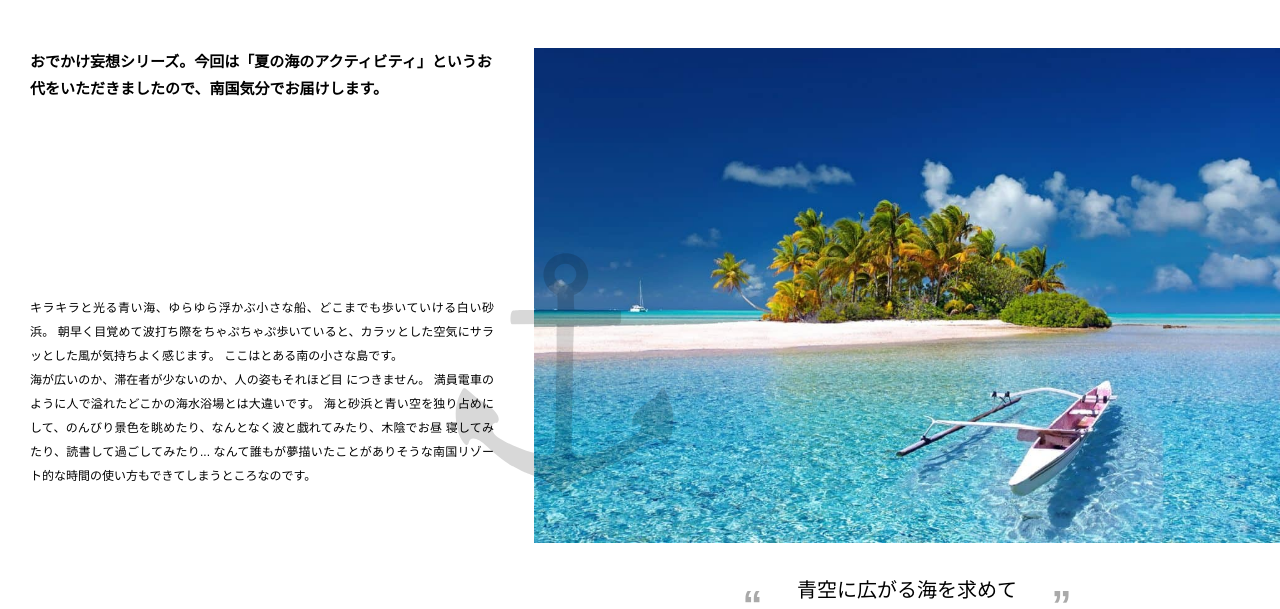
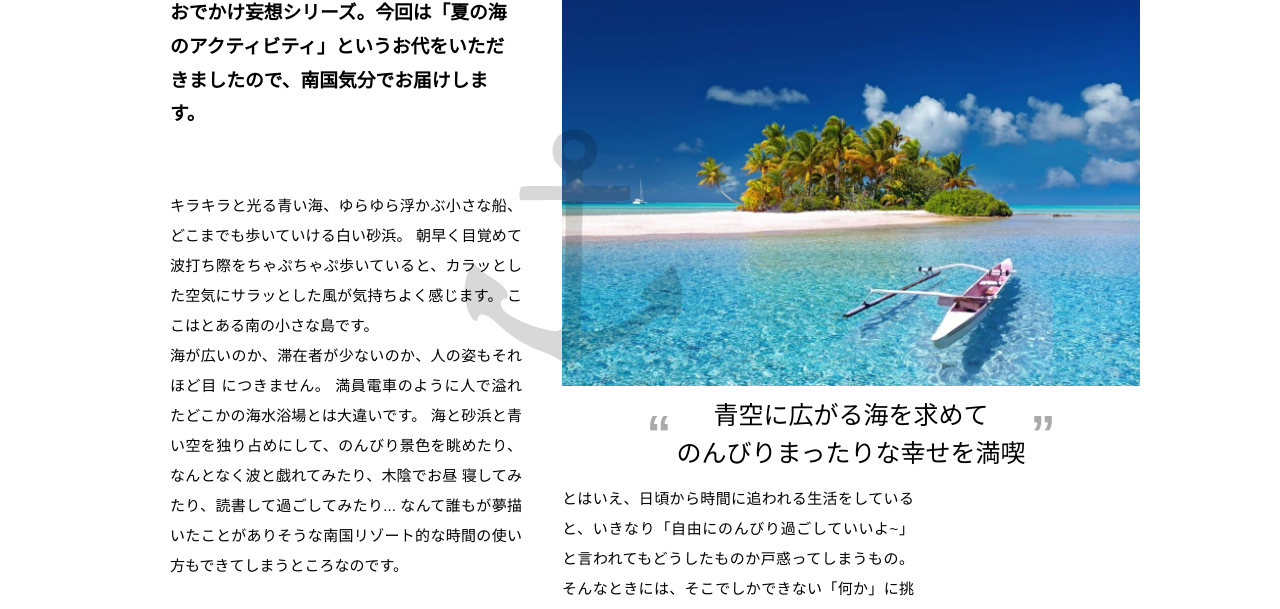
Before and after one commit to howdy39/study-css-grid-layout, a website: page chapter1/index.html in a window 1280 px wide. Shown: the part 199-808 px from the top of the page. Drawn offline with Linux system fonts and the light colour scheme.

Commit message:
大きい画面でのレイアウトを調整

```diff
--- a/chapter1/style.css
+++ b/chapter1/style.css
@@ -57,7 +57,6 @@ figure {
   justify-self: end;
   font-family: "Montserrat", sans-serif;
   font-size: 0.875em;
-
 }
 
 /*リード文*/
@@ -101,7 +100,7 @@ figure {
   font-size: 1.25em;
   line-height: 1.5;
   text-align: center;
-  quotes: '“' '”';
+  quotes: "“" "”";
   display: grid;
   grid-auto-flow: column;
   grid-column-gap: 5px;
@@ -164,7 +163,7 @@ figure {
   border-radius: 50%;
   display: block;
   width: 2em;
-  height:2em;
+  height: 2em;
   line-height: 2em;
 }
 
@@ -179,3 +178,18 @@ figure {
   content: url(img/anchor.svg);
   opacity: 0.15;
 }
+
+@media (min-width: 1000px) {
+  .post {
+    width: 1000px;
+    box-sizing: border-box;
+    margin: auto;
+    font-size: 20px;
+  }
+}
+
+@media (min-width: 769px) and (max-width: 999px) {
+  .post {
+    font-size: calc(16px + 4 * (100vw - 768px) / 232);
+  }
+}
```
